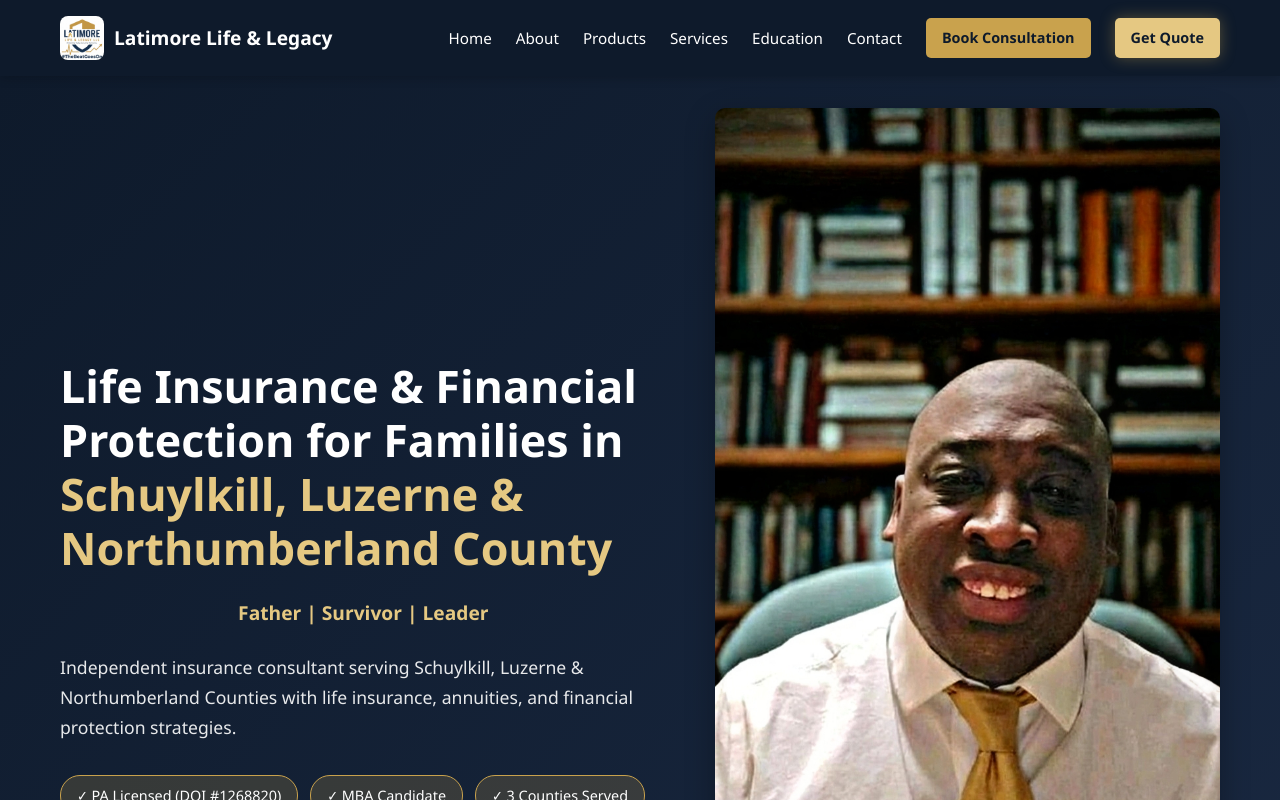
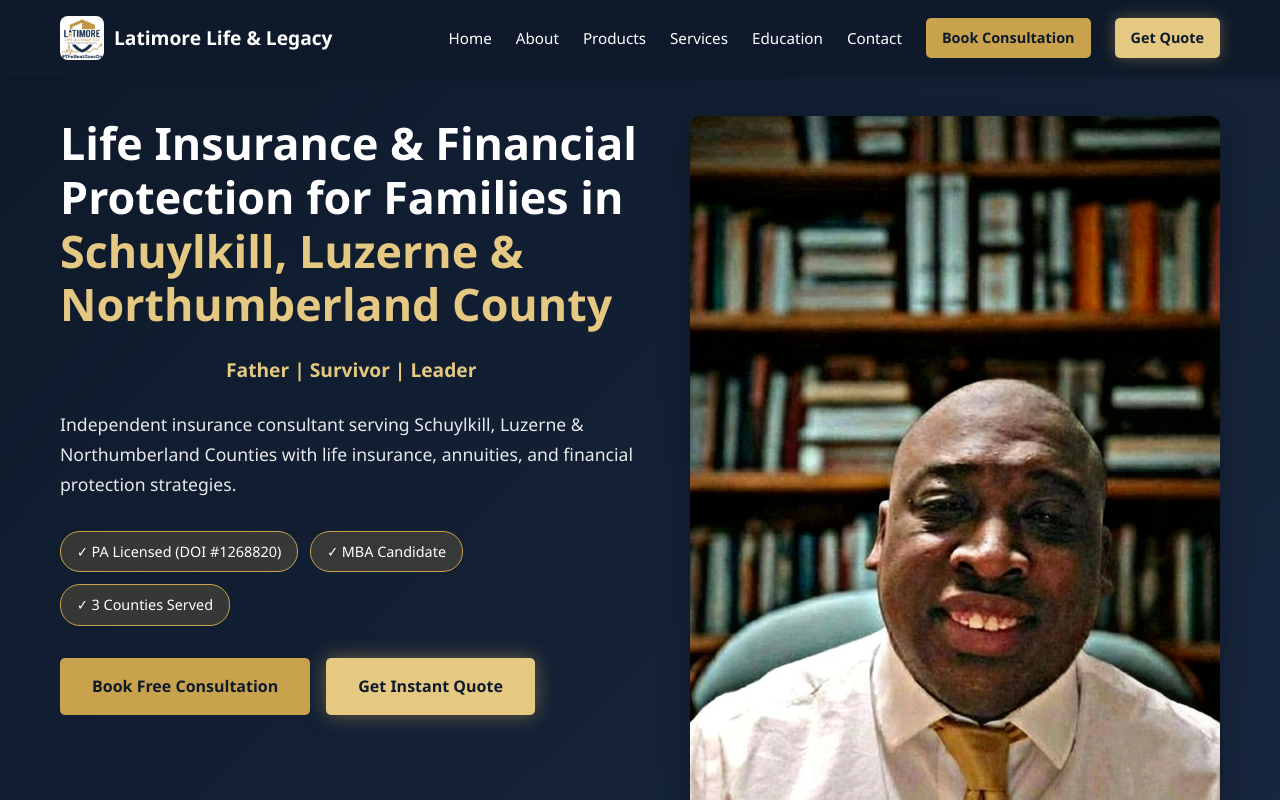
Before and after one commit to latimorelifelegacy25/latimore-hub, a Next.js app: page / in a window 1280 px wide. Shown: the top 800 px of the page. Built offline with nearby package versions, Linux system fonts and the light colour scheme.

Commit message:
Fix hero: remove top gap, fix photo crop to show full head

```diff
--- a/app/page.tsx
+++ b/app/page.tsx
@@ -148,10 +148,10 @@
       <Nav />
       <main>
         {/* Hero */}
-        <section style={{ background: 'linear-gradient(135deg, #0E1A2B 0%, #1a2942 100%)', color: '#fff', padding: '2rem 0' }}>
-          <div style={{ maxWidth: 1200, margin: '0 auto', padding: '0 20px', display: 'grid', gridTemplateColumns: '1.2fr 1fr', gap: '3rem', alignItems: 'center' }} className="hero-grid">
-            <div>
-              <h1 style={{ fontSize: 'clamp(1.8rem, 4vw, 2.8rem)', marginBottom: '1rem', lineHeight: 1.2 }}>
+        <section style={{ background: 'linear-gradient(135deg, #0E1A2B 0%, #1a2942 100%)', color: '#fff', padding: '2.5rem 0' }}>
+          <div style={{ maxWidth: 1200, margin: '0 auto', padding: '0 20px', display: 'grid', gridTemplateColumns: '1.1fr 1fr', gap: '3rem', alignItems: 'flex-start' }} className="hero-grid">
+            <div style={{ paddingTop: 0 }}>
+              <h1 style={{ fontSize: 'clamp(1.8rem, 4vw, 2.8rem)', marginBottom: '1rem', marginTop: 0, lineHeight: 1.2 }}>
                 Life Insurance & Financial Protection for Families in <span style={{ color: '#E5C882' }}>Schuylkill, Luzerne & Northumberland County</span>
               </h1>
               <p style={{ textAlign: 'center', fontSize: '1.2rem', fontWeight: 600, color: '#E5C882', margin: '1.5rem 0' }}>Father | Survivor | Leader</p>
@@ -175,7 +175,7 @@
               </div>
             </div>
             <div>
-              <img src="/jackson-library.jpg" alt="Jackson M. Latimore Sr. — Independent Insurance Consultant" style={{ width: '100%', borderRadius: 10, boxShadow: '0 10px 30px rgba(0,0,0,0.3)', objectFit: 'cover' }} />
+              <img src="/jackson-library.jpg" alt="Jackson M. Latimore Sr. — Independent Insurance Consultant" style={{ width: '100%', borderRadius: 10, boxShadow: '0 10px 30px rgba(0,0,0,0.3)', objectFit: 'cover', objectPosition: 'center top', display: 'block' }} />
               <div style={{ background: 'rgba(255,255,255,0.1)', padding: '1.5rem', borderRadius: 10, marginTop: '1rem', textAlign: 'center' }}>
                 <h3 style={{ color: '#E5C882', marginBottom: '0.5rem' }}>Jackson M. Latimore Sr.</h3>
                 <p style={{ color: 'rgba(255,255,255,0.8)' }}>CEO & Founder</p>
```
